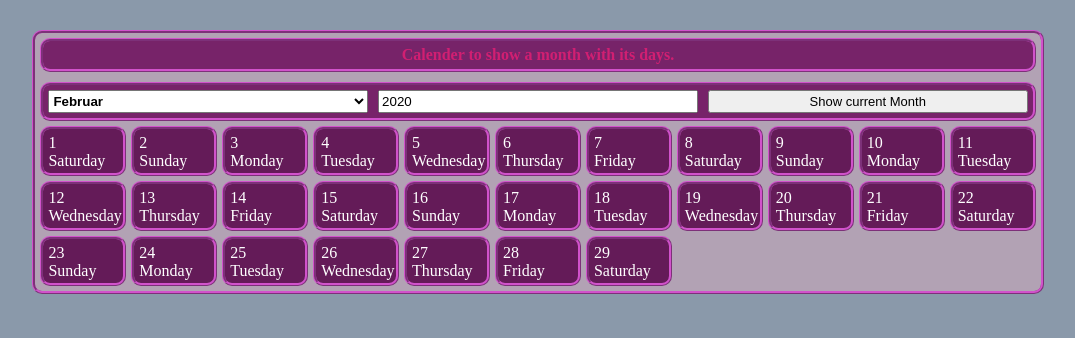
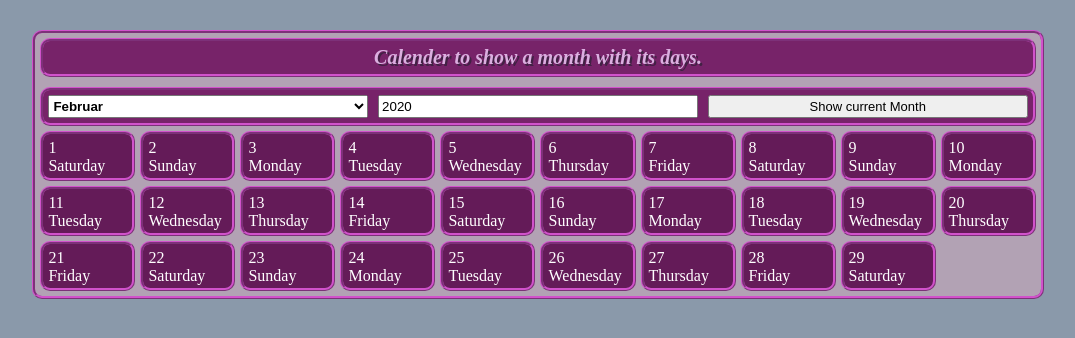
Before and after one commit to BoolPurist/WebCalender, a plain HTML site: page index.html in a window 1280 px wide. Shown: the whole page, without its empty margins (102-1177 px from the left). Drawn offline with Linux system fonts and the light colour scheme.

Commit message:
Improved Styling of headline
...

```diff
--- a/index.html
+++ b/index.html
@@ -8,7 +8,7 @@
   </head>
   <body>
     <div id="wrapper">
-      <div id="ThemeTitle">Calender to show a month with its days.</div>
+      <h1 id="ThemeTitle">Calender to show a month with its days.</h1>
       <!-- Elements for adjuting the date of the month to be shown -->
       <div id="Selector">
         <select id="month">
--- a/style.css
+++ b/style.css
@@ -1,6 +1,6 @@
 /* CSS variables. */
 :root {
-  --standard-text-color-headline: rgb(209, 31, 114);
+  --standard-text-color-headline: #dbafe0;
   --standard-border-radius: 10px;
   --standard-border-style: ridge;
   --standard-border-color: rgb(209, 82, 203);
@@ -39,8 +39,11 @@ body {
   border-radius: var(--standard-border-radius);
   border-style: var(--standard-border-style);
   padding: 5px;
+  font-size: 20px;
   font-weight: bold;
   text-align: center;
+  text-shadow: 2px 2px rgb(65, 33, 68);
+  font-style: oblique;
 }
 
 /* the container for the input elements for the year, month and button to month of today. */
@@ -86,7 +89,7 @@ body {
 #daylist {
   display: grid;
   margin: var(--standard-margin-selector);
-  grid-template-columns: repeat(auto-fill, minmax(80px, 1fr));
+  grid-template-columns: repeat(auto-fill, minmax(90px, 1fr));
   grid-gap: var(--standard-margin-selector);
 }
 
```
